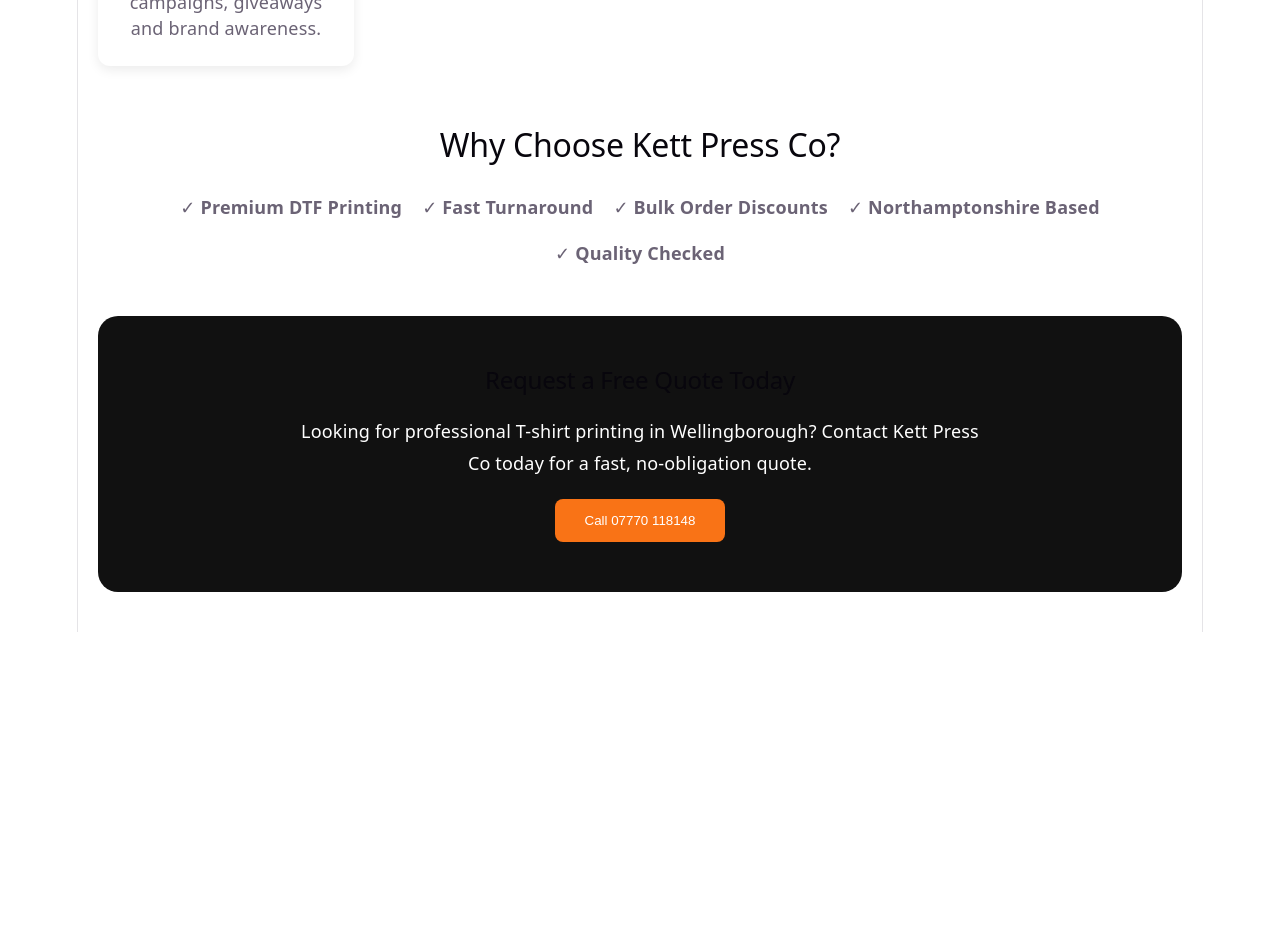
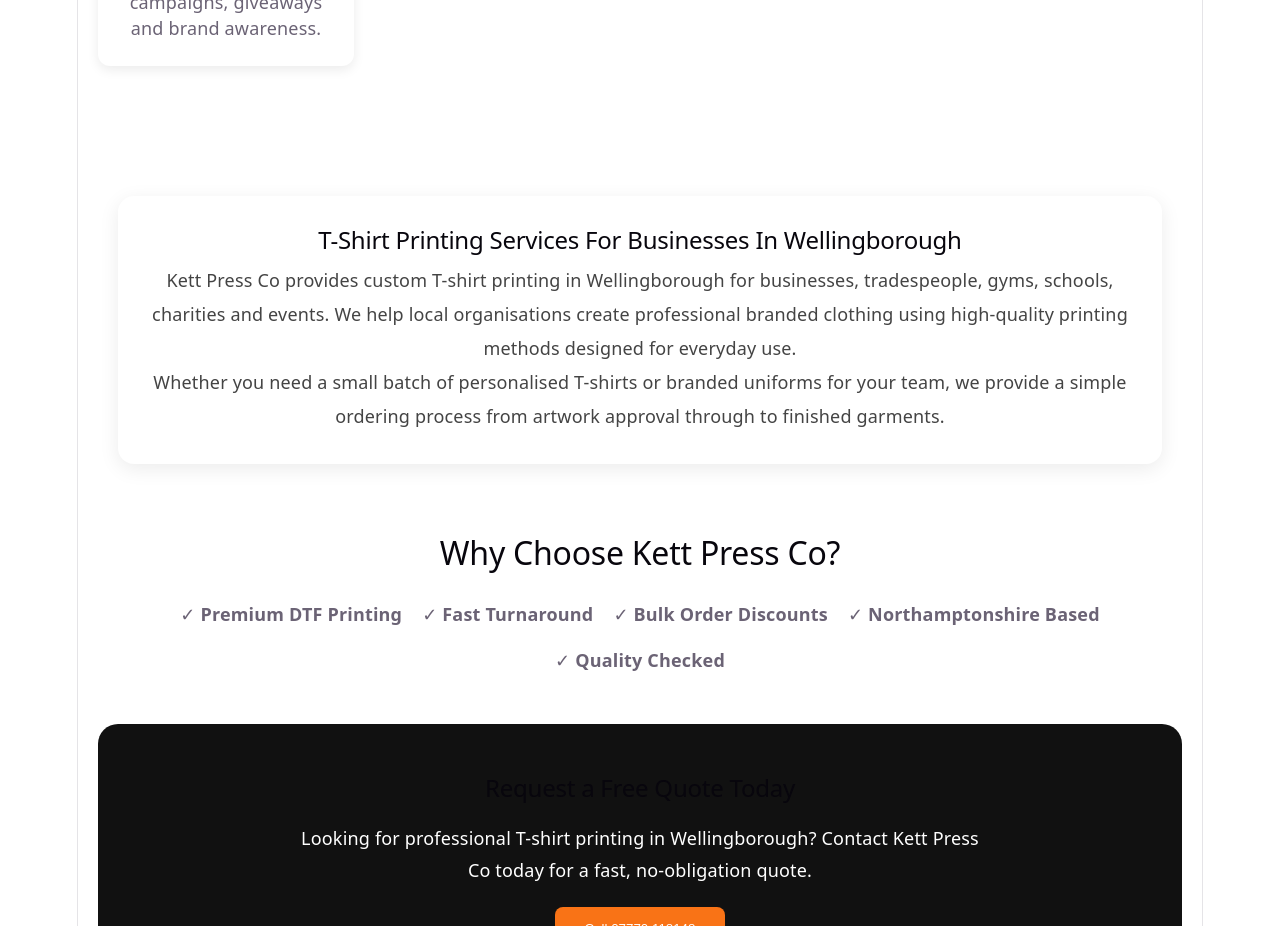
Before and after one commit to Kettpressco/kettpressco, a React (Vite) app: page /t-shirt-printing-wellingborough in a window 1280 px wide. Shown: the part 1180-2106 px from the top of the page. Before the commit the page ends 1812 px from the top, so only its background shows below. Built offline with nearby package versions, Linux system fonts and the light colour scheme.

Commit message:
Update T-shirt Printing Wellingborough SEO page

```diff
--- a/src/pages/TshirtprintingWellingborough.jsx
+++ b/src/pages/TshirtprintingWellingborough.jsx
@@ -6,18 +6,31 @@
   borderRadius: "12px",
   boxShadow: "0 4px 12px rgba(0,0,0,0.08)",
 };
+const sectionStyle = {
+  padding: "70px 20px",
+  maxWidth: "1200px",
+  margin: "0 auto",
+};
+
+const cardStyle = {
+  background: "#fff",
+  padding: "30px",
+  borderRadius: "16px",
+  boxShadow: "0 5px 20px rgba(0,0,0,0.08)",
+};
+
 
 export default function TshirtPrintingWellingborough() {
 
 
   useEffect(() => {
     document.title =
-      "T-Shirt Printing Wellingborough | Custom Printed T-Shirts | Kett Press Co";
+      "T-Shirt Printing Wellingborough | Custom Printed T-Shirts & Workwear| Kett Press Co";
 
     const meta = document.createElement("meta");
     meta.name = "description";
     meta.content =
-      "Professional T-Shirt Printing in Wellingborough. Custom printed T-shirts for businesses, events, gyms and organisations across Northamptonshire.";
+      "Custom T-shirt printing in Wellingborough for businesses, events, gyms and organisations. Quality printed clothing, hoodies and branded workwear from Kett Press Co.";
     document.head.appendChild(meta);
 
     return () => {
@@ -179,6 +192,31 @@
   </div>
 </div>
 
+
+{/* Wellingborough Local SEO Section */}
+
+<section style={sectionStyle}>
+  <div style={cardStyle}>
+    <h2>
+      T-Shirt Printing Services For Businesses In Wellingborough
+    </h2>
+
+    <p style={{ lineHeight: "1.9", color: "#444" }}>
+      Kett Press Co provides custom T-shirt printing in Wellingborough
+      for businesses, tradespeople, gyms, schools, charities and events.
+      We help local organisations create professional branded clothing
+      using high-quality printing methods designed for everyday use.
+    </p>
+
+    <p style={{ lineHeight: "1.9", color: "#444" }}>
+      Whether you need a small batch of personalised T-shirts or branded
+      uniforms for your team, we provide a simple ordering process from
+      artwork approval through to finished garments.
+    </p>
+  </div>
+</section>
+
+
 <h2
   style={{
     textAlign: "center",
```
